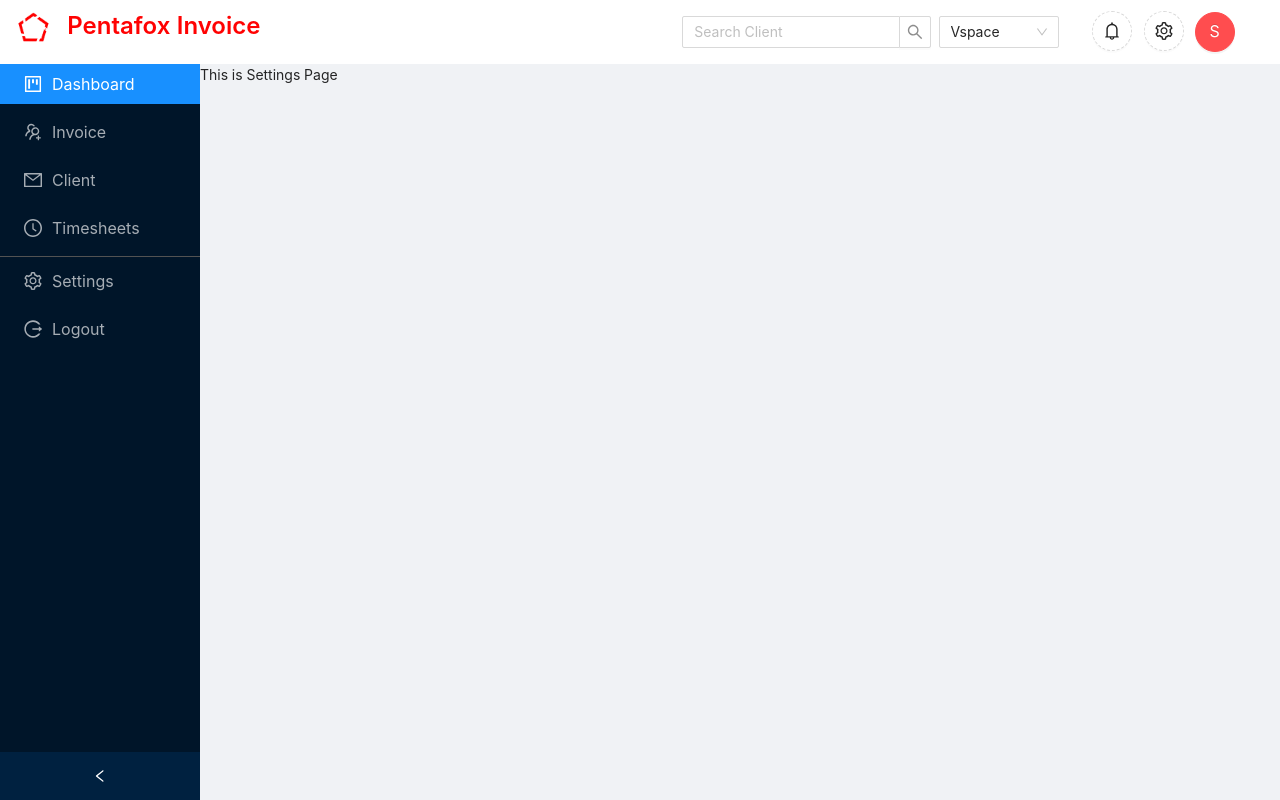
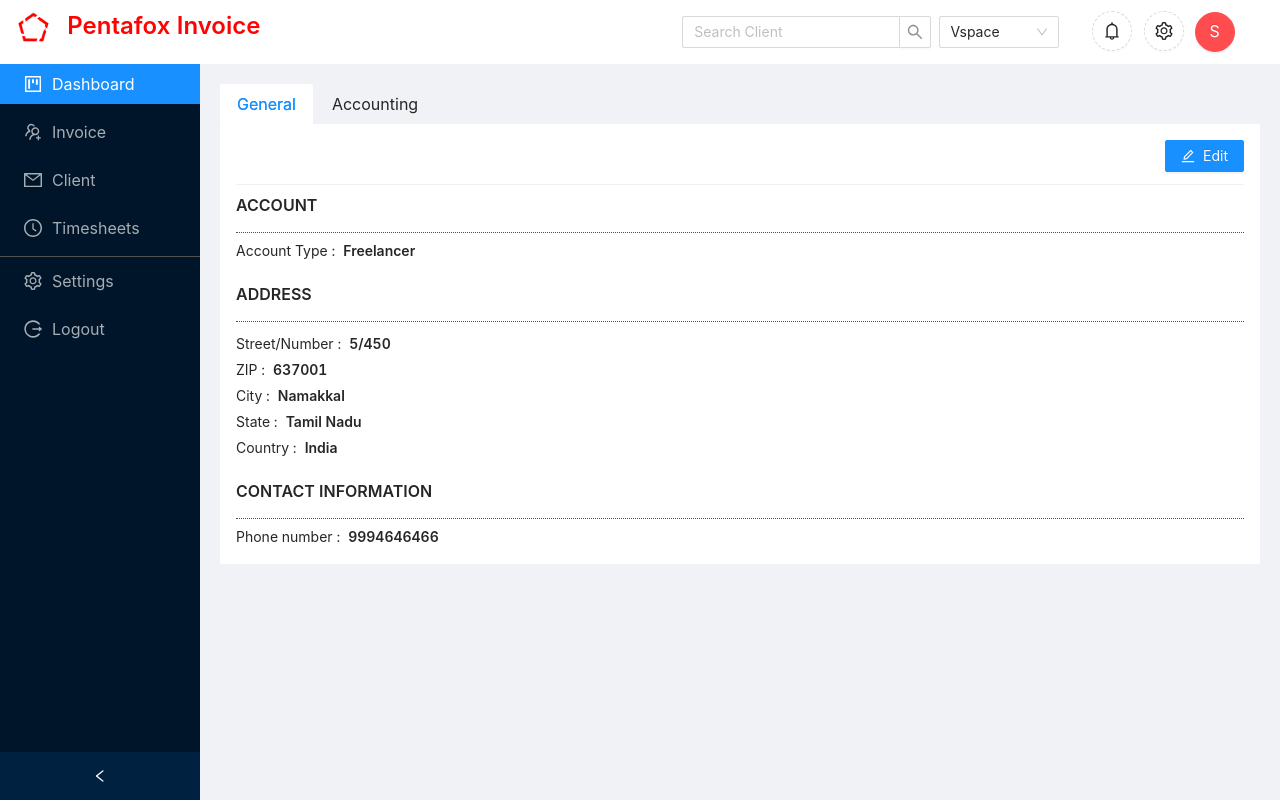
Before and after one commit to ArulPrasath15/invoice-react, a Next.js app: page /settings in a window 1280 px wide. Built offline with nearby package versions, Linux system fonts and the light colour scheme; no server answers; sample sign-in values are in the browser's storage.

Commit message:
Added General Settings.

```diff
--- /dev/null
+++ b/assets/css/General.module.css
@@ -0,0 +1,6 @@
+.hr {
+    border:none;
+    border-top:1px dotted #4d4d4d;
+    height:1px;
+    width:100%;
+}
--- a/assets/css/globals.css
+++ b/assets/css/globals.css
@@ -153,8 +153,24 @@
   padding-top: 1.25rem;
   padding-bottom: 1.25rem;
 }
+.pt-1{
+  padding-top: 0.25rem;
+}
 
+.pt-2{
+  padding-top: 0.5rem;
+}
+.pt-3{
+  padding-top: 0.75rem;
+}
 
+.pt-4{
+  margin-top: 1rem;
+}
+
+.pt-5{
+  padding-top: 1.25rem;
+}
 h4.ant-typography, .ant-typography h4 , h3.ant-typography, .ant-typography h3{
   margin-bottom: 0;
 }
@@ -170,3 +186,51 @@
 .br-5{
   border-radius: 5px;
 }
+
+.card-container p {
+  margin: 0;
+}
+.card-container > .ant-tabs-card .ant-tabs-content {
+
+  margin-top: -16px;
+}
+.card-container > .ant-tabs-card .ant-tabs-content > .ant-tabs-tabpane {
+  padding: 16px;
+  background: #fff;
+}
+.card-container > .ant-tabs-card > .ant-tabs-nav::before {
+  display: none;
+}
+.card-container > .ant-tabs-card .ant-tabs-tab,
+[data-theme='compact'] .card-container > .ant-tabs-card .ant-tabs-tab {
+  background: transparent;
+  border-color: transparent;
+}
+.card-container > .ant-tabs-card .ant-tabs-tab-active,
+[data-theme='compact'] .card-container > .ant-tabs-card .ant-tabs-tab-active {
+  background: #fff;
+  border-color: #fff;
+}
+#components-tabs-demo-card-top .code-box-demo {
+  padding: 24px;
+  overflow: hidden;
+  background: #f5f5f5;
+}
+[data-theme='compact'] .card-container > .ant-tabs-card .ant-tabs-content {
+  height: 120px;
+  margin-top: -8px;
+}
+[data-theme='dark'] .card-container > .ant-tabs-card .ant-tabs-tab {
+  background: transparent;
+  border-color: transparent;
+}
+[data-theme='dark'] #components-tabs-demo-card-top .code-box-demo {
+  background: #000;
+}
+[data-theme='dark'] .card-container > .ant-tabs-card .ant-tabs-content > .ant-tabs-tabpane {
+  background: #141414;
+}
+[data-theme='dark'] .card-container > .ant-tabs-card .ant-tabs-tab-active {
+  background: #141414;
+  border-color: #141414;
+}
--- /dev/null
+++ b/components/Settings/Accounting.jsx
@@ -0,0 +1,9 @@
+
+
+export function Accounting() {
+    return (
+        <div>
+            <h1>Accouting</h1>
+        </div>
+    );
+};
--- /dev/null
+++ b/components/Settings/General.jsx
@@ -0,0 +1,153 @@
+import {Row, Col, Button, Divider, Radio, Input, Form, Select} from 'antd';
+import { EditOutlined,SaveOutlined,CloseOutlined,ShopOutlined} from '@ant-design/icons';
+import { Typography } from 'antd';
+const { Title,Text } = Typography;
+const { TextArea } = Input;
+import Styles from '../../assets/css/General.module.css'
+import React, {useState} from "react";
+export function General() {
+    const [editing, setEditing] = useState(false);
+    const [acctype, setAcctype] = useState('Freelancer');
+
+    const onEdit = () => {
+        setEditing(!editing)
+        console.log(editing)
+    }
+    const AccTypeOptions = [
+        { label: 'Freelancer', value: 'Freelancer' },
+        { label: 'Business', value: 'Business' }
+    ];
+    const onChangeAccType = e => {
+        console.log(' checked', e.target.value);
+        setAcctype(e.target.value);
+    };
+    const onSubmit = (values)=>{
+        console.log(values)
+    }
+    return (
+        <>
+            {!editing &&
+            <div>
+                    <Row justify="end"><Button type="primary" icon={<EditOutlined/>} onClick={() => {
+                        onEdit()
+                    }}>Edit</Button></Row>
+                    <Divider className="mt-3 mb-2"/>
+
+                    <Row><Title level={5}>ACCOUNT </Title></Row>
+                    <hr className={Styles.hr}/>
+                    <Row justify="start">
+                        <Text>Account Type : </Text>
+                        <Text className='px-2' strong>Freelancer</Text>
+                    </Row>
+
+                    <Row className='pt-5'><Title level={5}>ADDRESS </Title></Row>
+                    <hr className={Styles.hr}/>
+                    <Row justify="start" className='pt-1'>
+                        <Text>Street/Number : </Text>
+                        <Text className='px-2' strong>5/450</Text>
+                    </Row>
+                    <Row justify="start" className='pt-1'>
+                        <Text>ZIP : </Text>
+                        <Text className='px-2' strong>637001</Text>
+                    </Row>
+                    <Row justify="start" className='pt-1'>
+                        <Text>City : </Text>
+                        <Text className='px-2' strong>Namakkal</Text>
+                    </Row>
+                    <Row justify="start" className='pt-1'>
+                        <Text>State : </Text>
+                        <Text className='px-2' strong>Tamil Nadu</Text>
+                    </Row>
+                    <Row justify="start" className='pt-1'>
+                        <Text>Country : </Text>
+                        <Text className='px-2' strong>India</Text>
+                    </Row>
+
+                    <Row className='pt-5'><Title level={5}>CONTACT INFORMATION </Title></Row>
+                    <hr className={Styles.hr}/>
+                    <Row justify="start">
+                        <Text>Phone number : </Text>
+                        <Text className='px-2' strong>9994646466</Text>
+                    </Row>
+            </div>
+            }
+
+            {editing &&
+            <div>
+                <Form layout="vertical"
+                      name="basic"
+                      onFinish={onSubmit}>
+                <Row justify="space-between">
+                    <Col>
+                        <Text>Edit your general account settings</Text>
+                    </Col>
+                   <Col>
+                       <Button type="primary" icon={<SaveOutlined />} htmlType="submit" >Save</Button>
+                       <Button className='mx-2' type="dashed" icon={<CloseOutlined />} onClick={() => {onEdit()}}>Cancel</Button>
+                   </Col>
+                </Row>
+                <Divider className="mt-3 mb-2"/>
+
+                <Row><Title level={5}>ACCOUNT </Title></Row>
+                <hr className={Styles.hr}/>
+                <Row justify="start" className='pt-2'>
+                    <Text className='pt-1'>Account Type </Text>
+                    <Form.Item  name="acctType" rules={[{ required: true, message: 'Please enter Business Type ' }]}>
+                        <Radio.Group className='px-5' options={AccTypeOptions} value={acctype} onChange={onChangeAccType} optionType="button"/>
+                    </Form.Item>
+                    {acctype==='Business' &&
+                    <Col>
+                        <Form.Item  name="businessname" rules={[{ required: true, message: 'Please enter Business Name ' }]}>
+                            <Input placeholder="Business Name" prefix={<ShopOutlined />}/>
+                        </Form.Item>
+
+                    </Col>}
+                </Row>
+
+                <Row className='pt-4'> <Title level={5}>ADDRESS </Title></Row>
+                <hr className={Styles.hr}  />
+                <Form.Item className='pt-3' label="Street / Number" name="street" rules={[{ required: true, message: 'Please enter Street Name ' }]}>
+                    <Input />
+                </Form.Item>
+                <Row justify={"space-between"}>
+                    <Col span={11}>
+                        <Form.Item label="ZIP" name="zip" rules={[{ required: true, message: 'Please enter Zip code ' }]}>
+                            <Input />
+                        </Form.Item>
+                    </Col>
+                    <Col span={11}>
+                        <Form.Item label="City" name="city" rules={[{ required: true, message: 'Please enter City Name ' }]}>
+                            <Input />
+                        </Form.Item>
+                    </Col>
+                </Row>
+                <Row justify={"space-between"}>
+                    <Col span={11}>
+                        <Form.Item label="State" name="state" rules={[{ required: true, message: 'Please enter State Name ' }]}>
+                            <Input />
+                        </Form.Item>
+                    </Col>
+                    <Col span={11}>
+                        <Form.Item name="country" label="Country" rules={[{ required: true }]}>
+                            <Select placeholder="Country" allowClear>
+                                <Option value="India">India</Option>
+                            </Select>
+                        </Form.Item>
+                    </Col>
+                </Row>
+
+                <Row><Title level={5}>CONTACT INFORMATION </Title></Row>
+                <hr className={Styles.hr}/>
+                <Row justify="start" className='pt-2'>
+                    <Col span={11}>
+                        <Form.Item label="Phone Number" name="phonenumber" rules={[{ required: true, message: 'Please enter Phone Number ' }]}>
+                            <Input />
+                        </Form.Item>
+                    </Col>
+                </Row>
+                </Form>
+            </div>
+            }
+        </>
+    )
+}
--- a/pages/settings/index.jsx
+++ b/pages/settings/index.jsx
@@ -4,12 +4,30 @@
 * @description: ----------------
 */
 import React from 'react';
-
+import {Tabs} from "antd";
+import {General} from "../../components/Settings/General";
+import {Accounting} from "../../components/Settings/Accounting";
+import Head from "next/head";
+const { TabPane } = Tabs;
 const Settings = () => {
     return (
-        <div>
-            This is Settings Page
+        <>
+        <Head>
+            <title>Settings | Penta Invoice</title>
+        </Head>
+        <div className="mx-5 mt-5">
+            <div className="card-container">
+                <Tabs type="card" size='large' >
+                    <TabPane tab="General" key="1">
+                        <General/>
+                    </TabPane>
+                    <TabPane tab="Accounting"  key="2">
+                        <Accounting/>
+                    </TabPane>
+                </Tabs>
+            </div>
         </div>
+        </>
     );
 };
 
```
Also changed, not shown: 1 other file (tests, documents, lock files or other folders).
